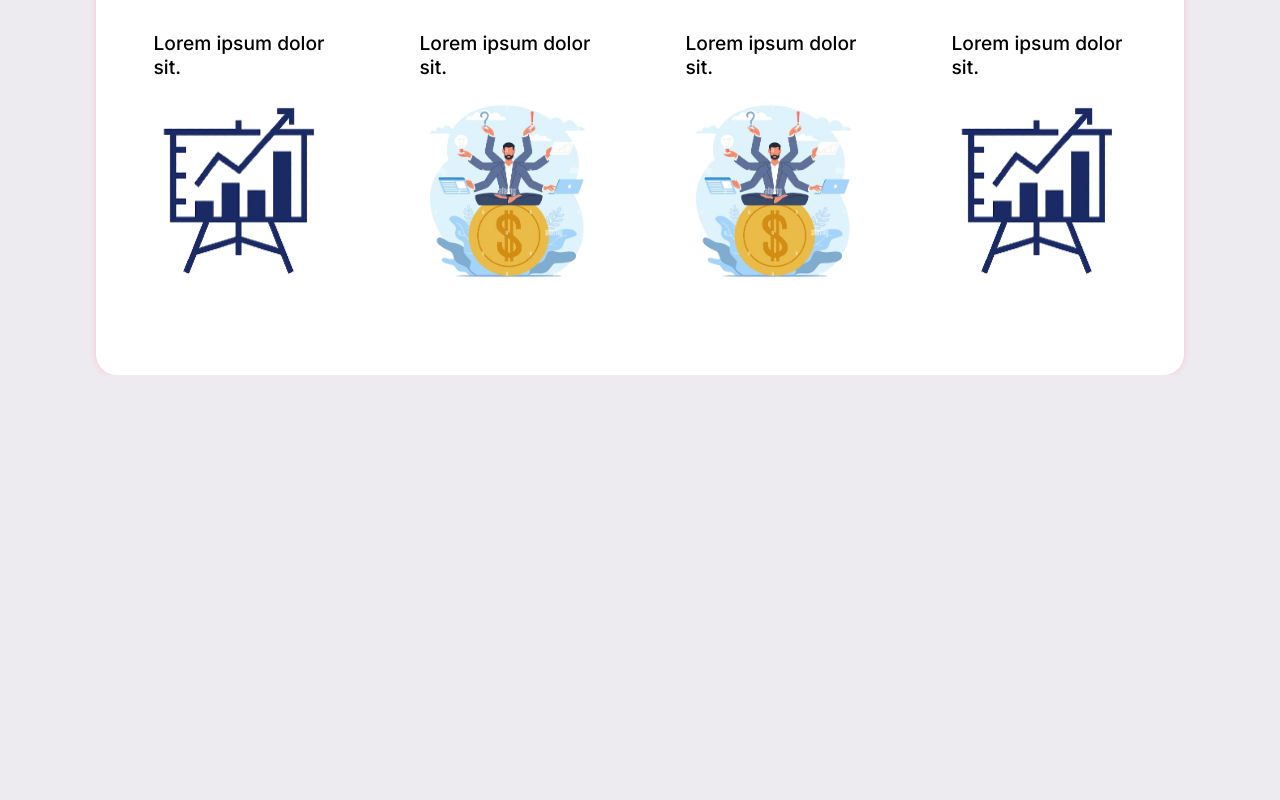
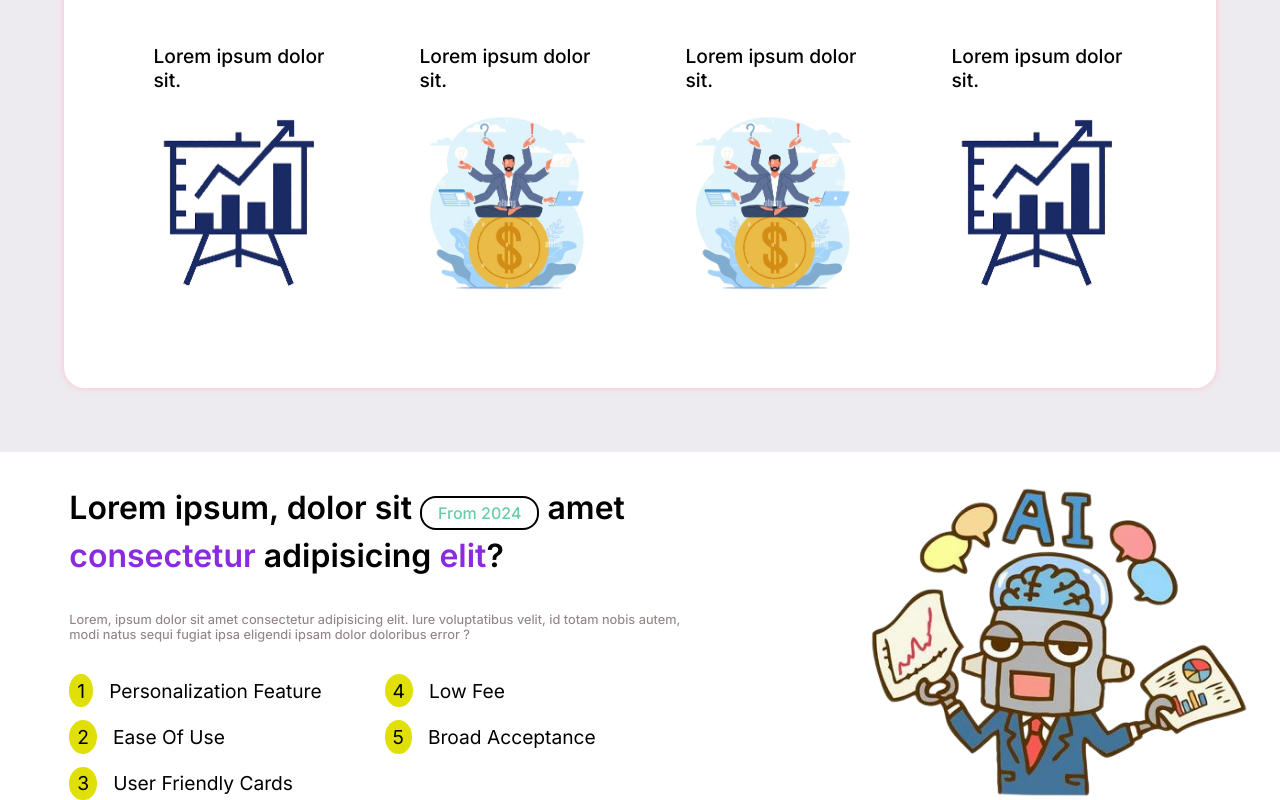
Before and after one commit to Codie-ds/Finance-Advisor, a plain HTML site: page index.html in a window 1280 px wide. Shown: the part 925-1725 px from the top of the page. Before the commit the page ends 1300 px from the top, so only its background shows below. Drawn offline with Linux system fonts and the light colour scheme; a web font is replaced by a local one.

Commit message:
Feature section added

```diff
--- a/index.html
+++ b/index.html
@@ -16,11 +16,11 @@
         </div>
 
         <div class="nav">
-            <li id="nav-links">Bank Details</li>
-            <li id="nav-links">Expenses</li>
-            <li id="nav-links">Investement</li>
-            <li id="nav-links">Finance Tips</li>
-            <li id="nav-links">Insurance</li>
+            <a href="#" id="nav-links"><li>Bank Details</li></a>
+            <a href="#" id="nav-links"><li>Expenses</li></a>
+            <a href="#" id="nav-links"><li>Investement</li></a>
+            <a href="#" id="nav-links"><li>Finance Tips</li></a>
+            <a href="#" id="nav-links"><li>Insurance</li></a>
         </div>
 
         <div class="_login-signIn">
@@ -114,5 +114,31 @@
         </div>
     </div>
 
+    <!-- Feature Section -->
+    <div class="feature-section">
+        <div class="left-Feature">
+            <h3 class="feature-heading">
+                Lorem ipsum, dolor sit
+                <div class="card">From 2024</div> amet
+                <span>consectetur</span> adipisicing
+                <span>elit</span>?
+            </h3>
+
+            <p class="feature-para">Lorem, ipsum dolor sit amet consectetur adipisicing elit. Iure voluptatibus velit, id totam nobis autem, modi natus sequi fugiat ipsa eligendi ipsam dolor doloribus error ?</p>
+
+            <ol class="feature-list">
+                <li>Personalization Feature</li>
+                <li>Ease Of Use</li>
+                <li>User Friendly Cards</li>
+                <li>Low Fee</li>
+                <li>Broad Acceptance</li>
+            </ol>
+        </div>
+
+        <div class="right-Feature">
+            <img class="feature-ai" loading="lazy" src="./images/Ai-robot-advisor.png" alt="Ai-robot-advisor-img">
+        </div>
+    </div>
+
 </body>
 </html>
--- a/style.css
+++ b/style.css
@@ -105,6 +105,8 @@ body{
         font-size: 1.23rem;
         font-family: "Inter";
         cursor: pointer;
+        color: black;
+        text-decoration: none;
     }
 
     #nav-links:hover{
@@ -312,7 +314,7 @@ body{
 
 .service-section{
     margin-top: 5.5rem;
-    width: 85vw;
+    width: 80vw;
     display: flex;
     flex-direction: column;
     justify-content: center;
@@ -323,8 +325,10 @@ body{
 
 .service-section-info{
     display: flex;
+    flex-direction: column;
     gap: 1rem;
     margin: 2rem 1.7rem;
+    align-items: center;
 }
 
 .service-heading{
@@ -332,7 +336,7 @@ body{
 }
 
 .service-heading-info{
-    font-size: 2.25rem;
+    font-size: 1.625rem;
     font-family: 'Inter';
     font-weight: 550;
     line-height: 1.3;
@@ -348,7 +352,7 @@ body{
 
 .working-info-service p{
     font-family: "Inter";
-    font-size: 0.5rem;
+    font-size: 1rem;
     line-height: 1.4;
     color: rgb(146, 131, 134);
     font-weight: 550;
@@ -430,3 +434,123 @@ body{
     border-radius: 1rem;
     box-shadow: 0px 0px 30px pink;
 }
+
+@media screen and (min-width:1270px) {
+    .service-section{
+        width: 90vw;
+    }
+
+    .service-section-info{
+        flex-direction: row;
+    }
+
+    .service-heading-info{
+        font-size: 2.25rem;
+    }
+}
+
+
+/* Feature Section */
+.feature-section{
+    width: 100vw;
+    margin-top: 4rem;
+    background-color: #fff;
+    display: flex;
+    flex-direction: column;
+    align-items: center;
+}
+
+.left-Feature{
+    margin-top: 2rem;
+    margin-left: 2.5rem;
+    width: 100%;
+    display: flex;
+    flex-direction: column;
+    gap: 2rem;
+    justify-content: center;
+    align-items: center;
+}
+
+.feature-heading{
+    width: 80%;
+    font-size: 2rem;
+    font-family: "Inter";
+    font-weight: 600;
+    line-height: 1.5;
+}
+
+.card{
+    font-size: 1rem;
+    font-weight: 500;
+    color: mediumaquamarine;
+    font-family: "Inter";
+    border: 2px solid black;
+    padding: 0.3rem 1rem;
+    border-radius: 1rem;
+    display: inline;
+}
+
+.feature-heading span{
+    color: blueviolet;
+}
+
+.feature-para{
+    width: 80%;
+    color: rgb(146, 131, 134);
+    font-weight: 450;
+    font-family: "Inter";
+    font-size: 0.8rem;
+}
+
+.feature-list{
+    width: 80%;
+    column-count: 2;
+    font-family: "Inter";
+    list-style: none;
+    counter-reset: none;
+}
+
+.feature-list li{
+    counter-increment: num;
+    font-size: 1.2rem;
+    margin-bottom: 0.8rem;
+    display: flex;
+    gap: 1rem;
+    align-items: center;
+}
+
+.feature-list li::before{
+    content: counter(num);
+    padding: 0.3rem 0.5rem;
+    background-color: rgb(224, 224, 8);
+    color: black;
+    border-radius: 70%;
+}
+
+.right-Feature{
+    display: flex;
+    justify-content: center;
+    align-items: center;
+    margin-top: 2rem;
+}
+
+.feature-ai{
+    width: 30vw;
+}
+
+@media screen and (min-width:1270px) {
+    .feature-section{
+        display: flex;
+        flex-direction: row;
+        justify-content: space-evenly;
+    }
+
+    .left-Feature{
+        width: 60%;
+        align-items: flex-start;
+    }
+
+    .feature-heading{
+        width: 75%;
+    }
+}
```
Also changed, not shown: images/Ai-robot-advisor.png (added).
